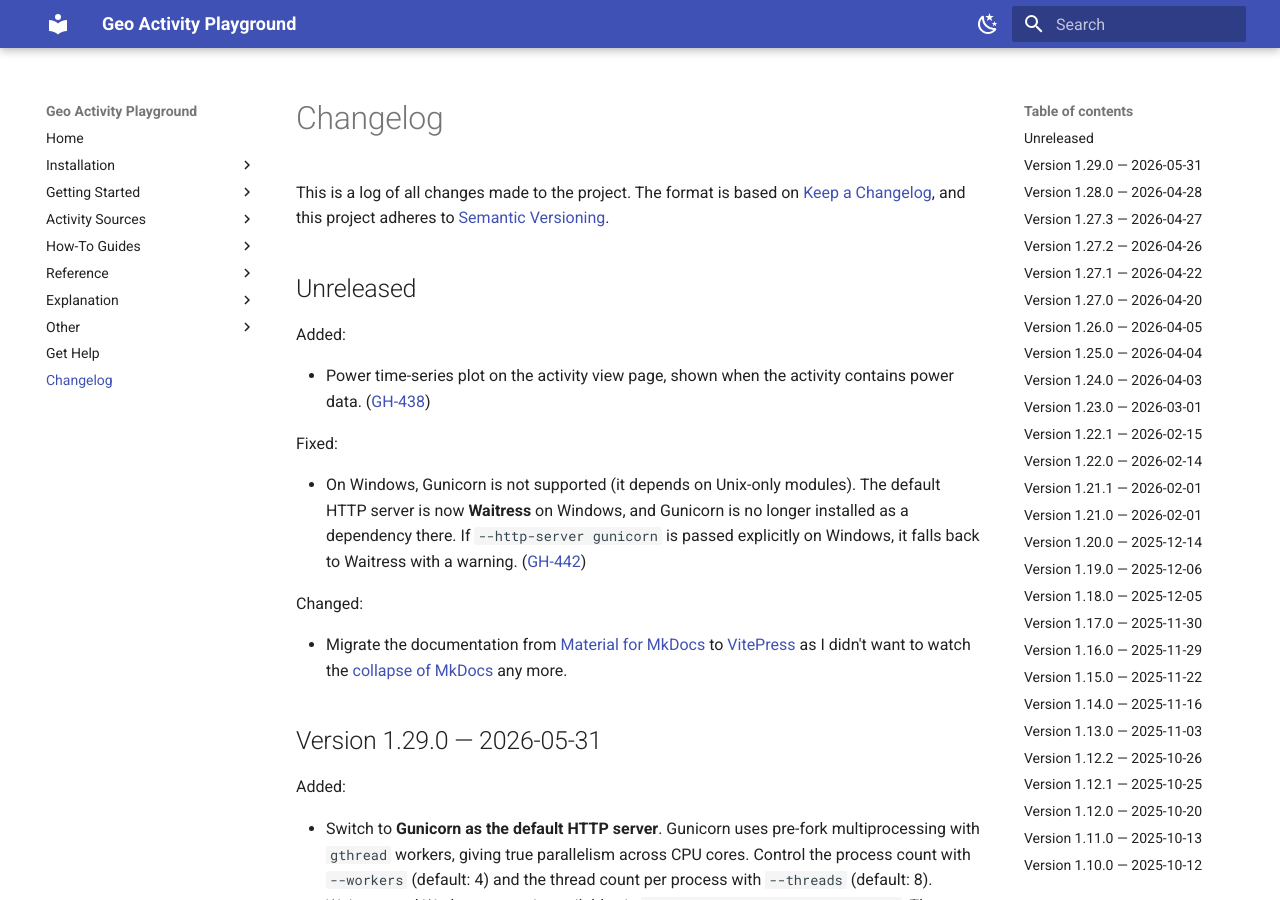
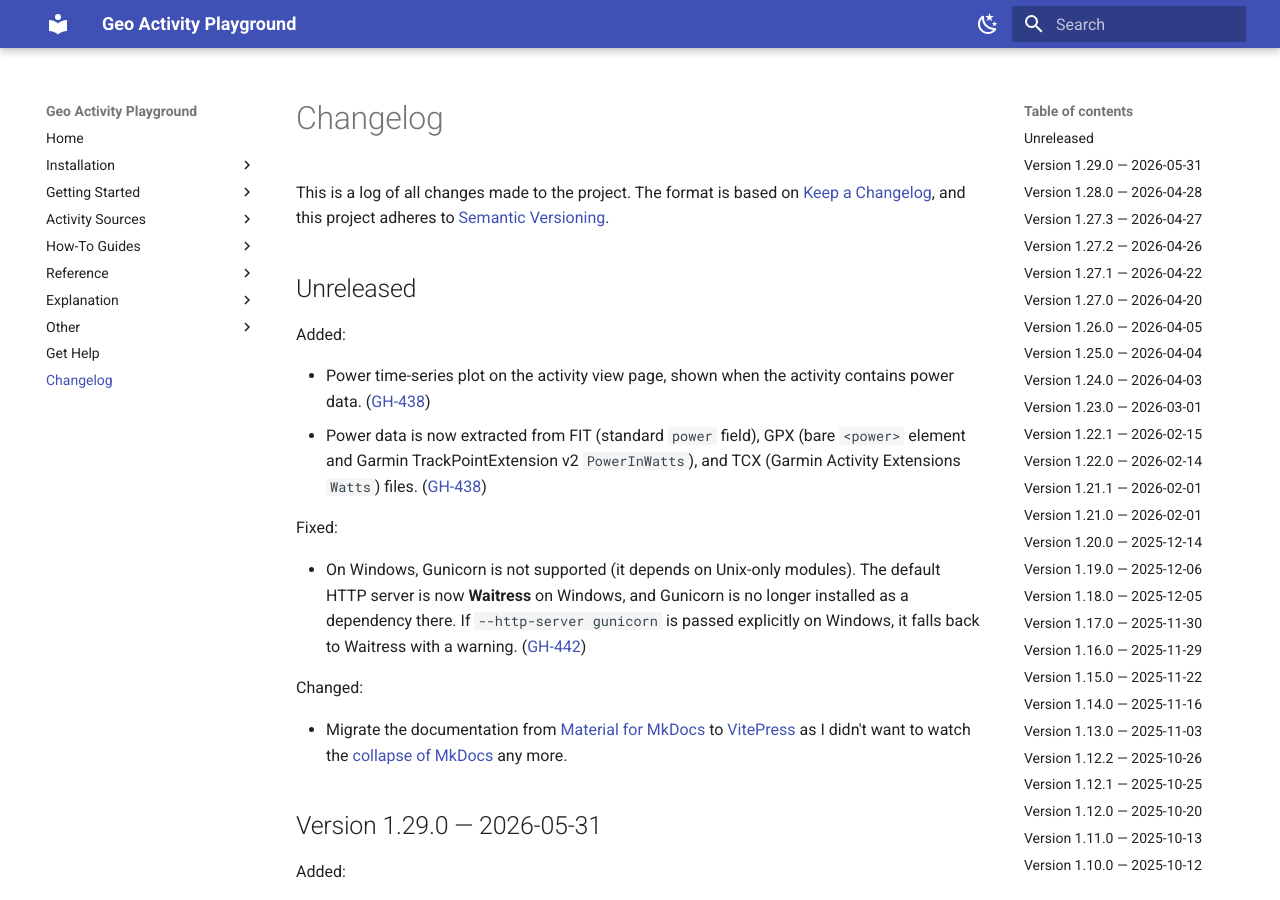
Before and after one commit to martin-ueding/geo-activity-playground, an MkDocs documentation site: the page built from docs/changelog.md, in a window 1280 px wide and 900 px high. Built offline with MkDocs 1.6.1 and Material for MkDocs 9.7.7, drawn with Linux system fonts in a browser that asks for light colours.

Commit message:
docs: add changelog entry for power data extraction
Refs: GH-438

```diff
--- a/docs/changelog.md
+++ b/docs/changelog.md
@@ -20,6 +20,7 @@ Types of changes
 Added:
 
 - Power time-series plot on the activity view page, shown when the activity contains power data. ([GH-438](https://github.com/martin-ueding/geo-activity-playground/issues/438))
+- Power data is now extracted from FIT (standard `power` field), GPX (bare `<power>` element and Garmin TrackPointExtension v2 `PowerInWatts`), and TCX (Garmin Activity Extensions `Watts`) files. ([GH-438](https://github.com/martin-ueding/geo-activity-playground/issues/438))
 
 Fixed:
 
```
